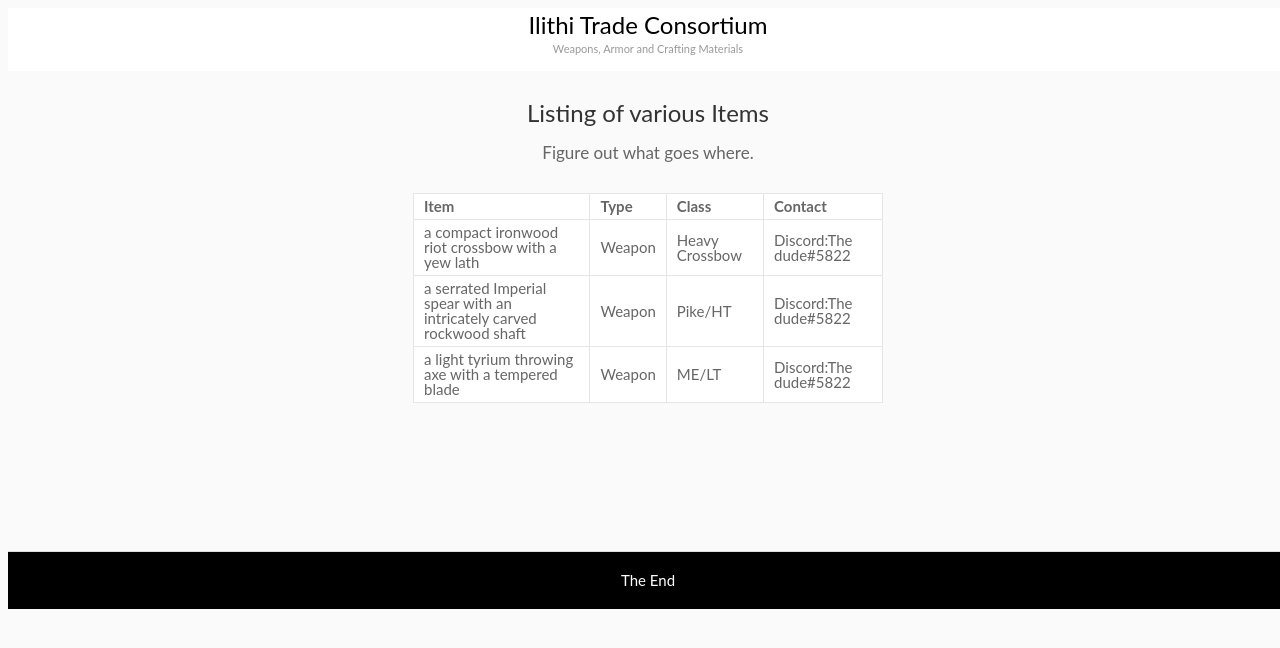
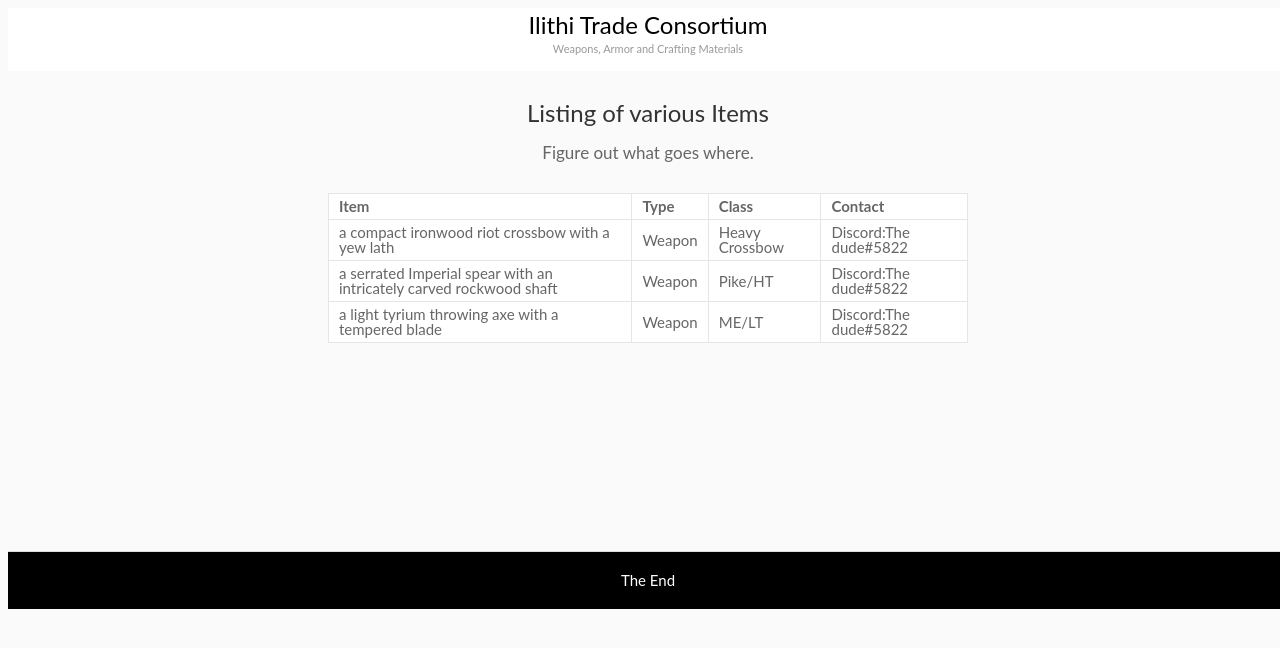
Before and after one commit to IlithiTradeConsortium/Manifest, a Jekyll site: the page index.html, which Jekyll copies as it is, in a window 1280 px wide. Shown: the top 648 px of the page. Built offline with Jekyll 4.4.1, drawn with Linux system fonts in a browser that asks for light colours.

Commit message:
Update index.html

```diff
--- a/index.html
+++ b/index.html
@@ -417,7 +417,7 @@ hr {
 
 body {
     width: 100%;
-    min-width: 480px;
+    min-width: 280px;
     background: #fafafa;
 }
 
@@ -471,8 +471,8 @@ footer  p{
 
 .grid {
 		width: 100%;
-		max-width: 940px;
-		min-width: 320px;
+		max-width: 1880px;
+		min-width: 640px;
 		margin: 0 auto;
 		overflow: hidden;
 	}
```
